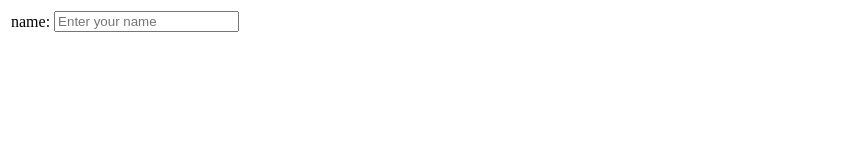
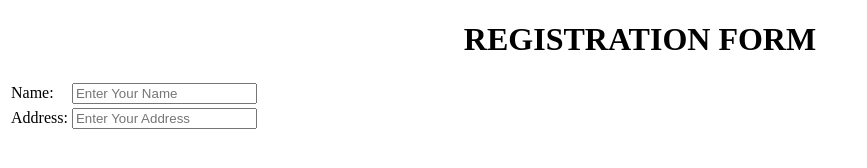
Before and after one commit to Piyushsethiya/Day1-git, a plain HTML site: page index.html in a window 1280 px wide. Shown: the whole page, without its empty margins (0-867 px from the left). Drawn offline with Linux system fonts and the light colour scheme.

Commit message:
Create address tag

```diff
--- a/index.html
+++ b/index.html
@@ -7,13 +7,22 @@
     <title>REGISTRATION FORM</title>
 </head>
 <body>
+    <h1 style="text-align: center;">REGISTRATION FORM</h1>
     <table>
         <tr>
             <td>
-                name:
+                Name:
             </td>
             <td>
-                <input type="name" placeholder = "Enter your name" name= "">
+                <input type="name" placeholder = "Enter Your Name" name= "">
+            </td>
+        </tr>
+        <tr>
+            <td>
+                Address:
+            </td>
+            <td>
+                <input type="address" placeholder="Enter Your Address" >
             </td>
 
         </tr>
```
